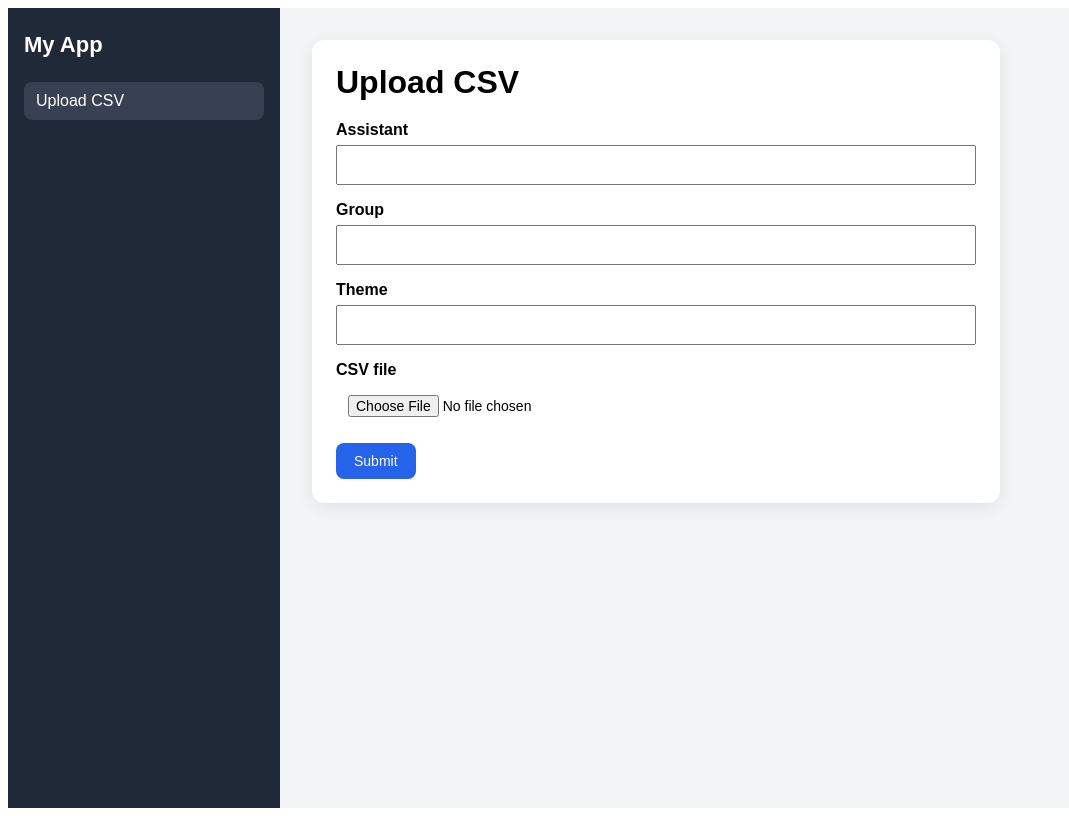
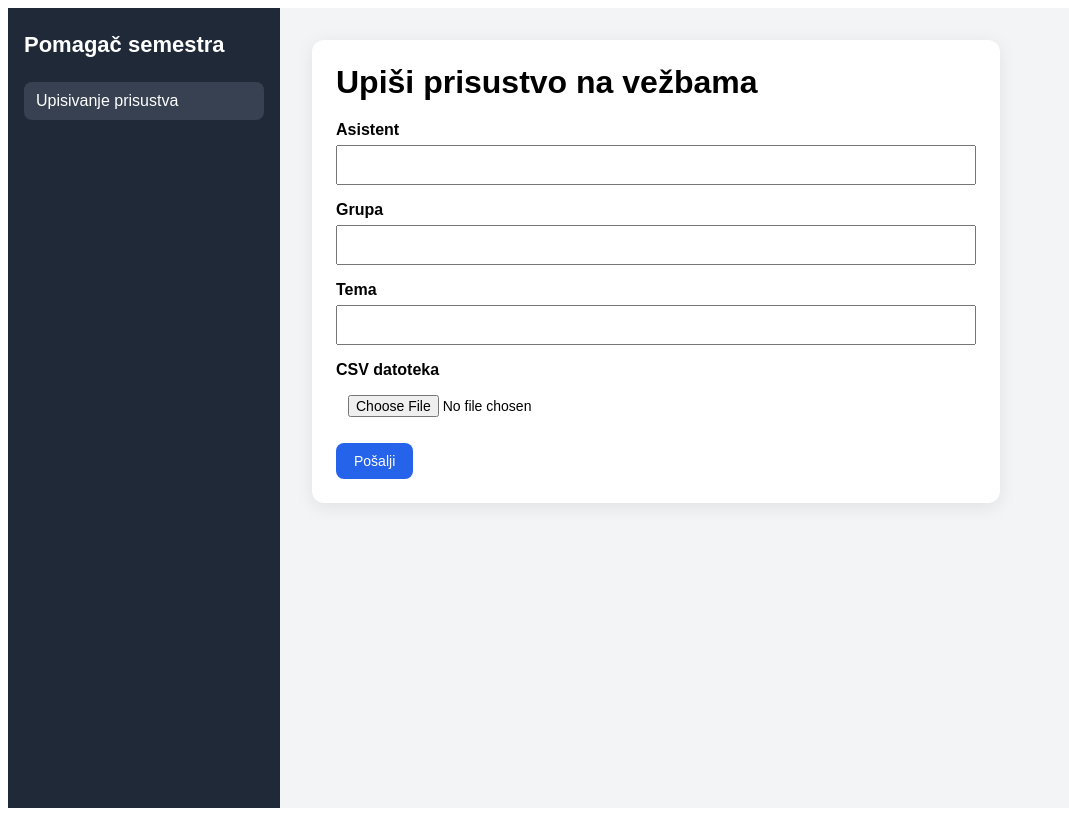
Before and after one commit to Programski-jezici-i-strukture-podataka/semester-helper-frontend, an Angular app: page /upload in a window 1280 px wide. Shown: the whole page, without its empty margins (0-1069 px from the left). Built offline with nearby package versions, Linux system fonts and the light colour scheme.

Commit message:
Translate app to Serbian, give it a name.

```diff
--- a/src/app/app.component.html
+++ b/src/app/app.component.html
@@ -1,9 +1,9 @@
 <div class="layout">
   <aside class="sidebar">
-    <div class="brand">My App</div>
+    <div class="brand">Pomagač semestra</div>
 
     <nav class="menu">
-      <a routerLink="/upload" routerLinkActive="active">Upload CSV</a>
+      <a routerLink="/upload" routerLinkActive="active">Upisivanje prisustva</a>
     </nav>
   </aside>
 
--- a/src/app/pages/upload-page.component.html
+++ b/src/app/pages/upload-page.component.html
@@ -1,30 +1,30 @@
 <div class="card">
-  <h1>Upload CSV</h1>
+  <h1>Upiši prisustvo na vežbama</h1>
 
   <form [formGroup]="form" (ngSubmit)="onSubmit()">
     <div class="field">
-      <label for="assistant">Assistant</label>
+      <label for="assistant">Asistent</label>
       <input id="assistant" type="text" formControlName="assistant" />
     </div>
 
     <div class="field">
-      <label for="group">Group</label>
+      <label for="group">Grupa</label>
       <input id="group" type="text" formControlName="group" />
     </div>
 
     <div class="field">
-      <label for="theme">Theme</label>
+      <label for="theme">Tema</label>
       <input id="theme" type="text" formControlName="theme" />
     </div>
 
     <div class="field">
-      <label for="file">CSV file</label>
+      <label for="file">CSV datoteka</label>
       <input id="file" type="file" accept=".csv,text/csv" (change)="onFileSelected($event)" />
       <div class="filename" *ngIf="selectedFile">{{ selectedFile.name }}</div>
     </div>
 
     <button type="submit" [disabled]="loading">
-      {{ loading ? 'Uploading...' : 'Submit' }}
+      {{ loading ? 'Šalje se na server...' : 'Pošalji' }}
     </button>
   </form>
 
--- a/src/app/pages/upload-page.component.ts
+++ b/src/app/pages/upload-page.component.ts
@@ -31,7 +31,7 @@ export class UploadPageComponent {
 
     if (file && !file.name.toLowerCase().endsWith('.csv')) {
       this.selectedFile = null;
-      this.errorMessage = 'Please select a CSV file.';
+      this.errorMessage = 'Izaberite datoteku sa ekstenzijom CSV.';
       return;
     }
 
@@ -44,7 +44,7 @@ export class UploadPageComponent {
     this.errorMessage = '';
 
     if (this.form.invalid || !this.selectedFile) {
-      this.errorMessage = 'Fill all fields and choose a CSV file.';
+      this.errorMessage = 'Popuniti sva polja i izabrati CSV datoteku.';
       return;
     }
 
@@ -62,14 +62,14 @@ export class UploadPageComponent {
       .subscribe({
         next: (response) => {
           console.log(response);
-          this.successMessage = 'Upload successful.';
+          this.successMessage = 'Slanje uspešno.';
           this.loading = false;
           this.form.reset();
           this.selectedFile = null;
         },
         error: (err) => {
           console.error(err);
-          this.errorMessage = err?.error?.detail || 'Upload failed.';
+          this.errorMessage = err?.error?.detail || 'Slanje neuspešno.';
           this.loading = false;
         }
       });
--- a/src/index.html
+++ b/src/index.html
@@ -2,7 +2,7 @@
 <html lang="en">
 <head>
   <meta charset="utf-8" />
-  <title>CSV Upload App</title>
+  <title>Pomagač semestra</title>
 
   <base href="/" />
 
```
